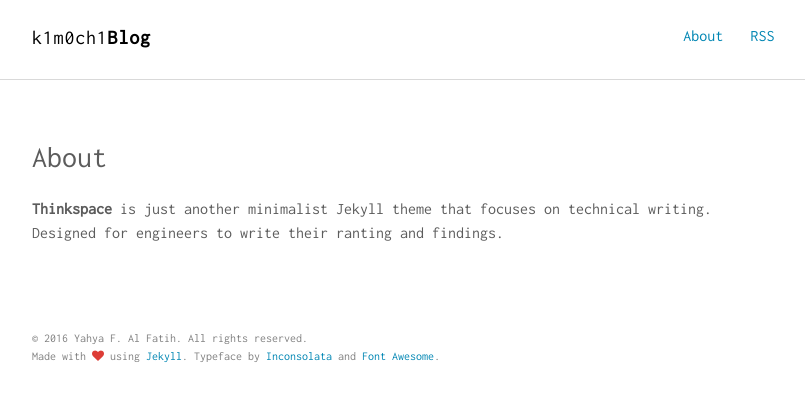
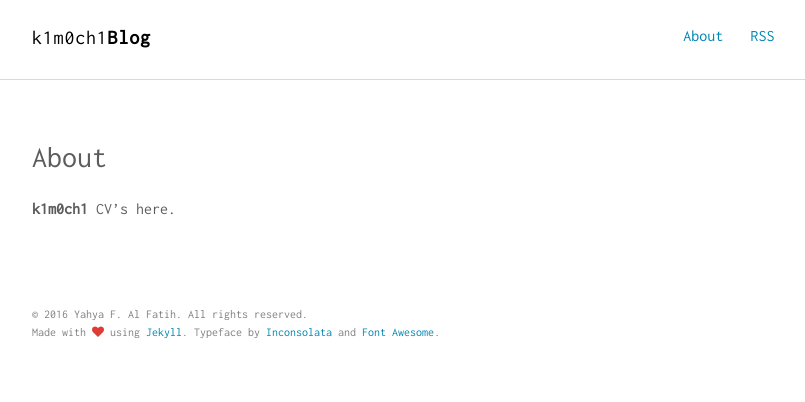
Before and after one commit to k1m0ch1/k1m0ch1.github.io, a Jekyll site: the page built from about.md, in a window 1280 px wide. Shown: the top 402 px of the page, without its empty margins (232-1037 px from the left). Built offline with Jekyll 4.4.1, drawn with Linux system fonts in a browser that asks for light colours.

```diff
--- a/about.md
+++ b/about.md
@@ -4,4 +4,4 @@ title: About
 permalink: /about/
 ---
 
-**Thinkspace** is just another minimalist Jekyll theme that focuses on technical writing. Designed for engineers to write their ranting and findings.
+**k1m0ch1** CV's here.
```
Also changed, not shown: _posts/2016-12-04-LFI-php-filter.md (+1 -1 lines).
